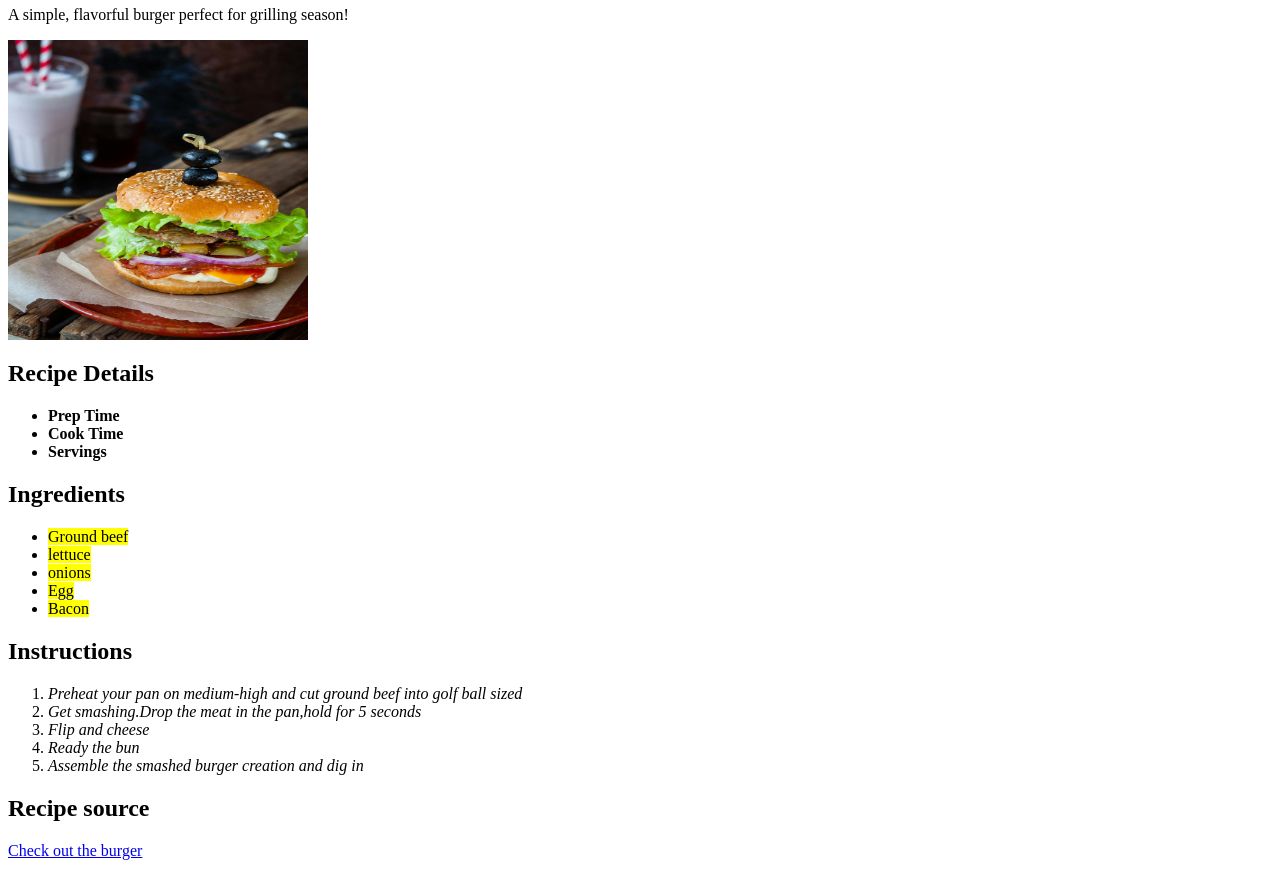
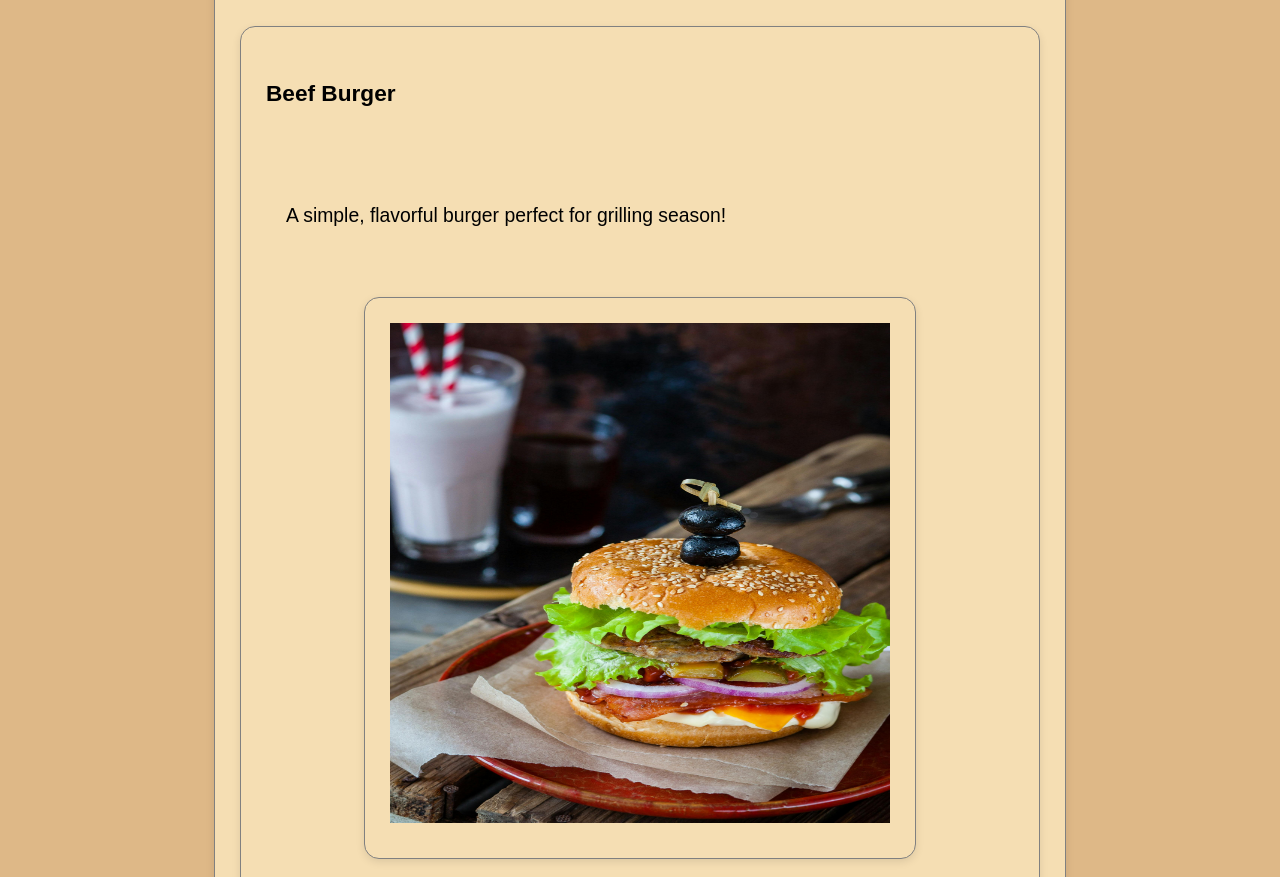
Before and after one commit to azikiwefavour/firstassignment, a plain HTML site: page index.html in a window 1280 px wide. Shown: the part 60-937 px from the top of the page. Drawn offline with Linux system fonts and the light colour scheme.

Commit message:
added sections to the html files and linked a css file to the index.html

```diff
--- a/index.html
+++ b/index.html
@@ -1,23 +1,33 @@
+<!DOCTYPE html>
 <html lang="en">
   <head>
-      <meta charset="UTF-8">
-      <meta name="viewport" content="width=device-width, initial-scale=1.0">
-      <title>Beef Burger Recipe</title>
+    <meta charset="UTF-8" />
+    <meta name="viewport" content="width=device-width, initial-scale=1.0" />
+    <title>Document</title>
+    <link rel="stylesheet" href="./style.css">
   </head>
   <body>
+    <section>
+      <section class="Details">
         <h1>Beef Burger</h1>
         <p>A simple, flavorful burger perfect for grilling season!</p>
         <section>
-         <img src="pexels-pixabay-327158.jpg" alt="Beef Burger" width="300" height="300">
+          <img
+            src="pexels-pixabay-327158.jpg"
+            alt="Beef Burger"
+            height="500px"
+            width="500px"
+          />
         </section>
-      <section>
         <h2>Recipe Details</h2>
         <ul>
           <li><strong>Prep Time</strong></li>
           <li><strong>Cook Time</strong></li>
           <li><strong>Servings </strong></li>
         </ul>
-         <section>
+      </section>
+
+      <section class="Ingredients">
         <h2>Ingredients</h2>
         <ul>
           <li><mark>Ground beef</mark></li>
@@ -27,31 +37,41 @@
           <li><mark>Bacon</mark></li>
         </ul>
       </section>
+
+      <section class="Instructions">
         <h2>Instructions</h2>
         <ol>
-            <li><em>Preheat your pan on medium-high and cut ground beef into
-               golf ball sized
+          <li>
+            <em
+              >Preheat your pan on medium-high and cut ground beef into golf
+              ball sized
             </em>
           </li>
-            <li><em>Get smashing.Drop the meat in the pan,hold
-               for 5 seconds
-               </em>
+          <li>
+            <em>Get smashing.Drop the meat in the pan,hold for 5 seconds </em>
           </li>
           <li><em>Flip and cheese</em></li>
-            <li> <em>Ready the bun</em></li>
+          <li><em>Ready the bun</em></li>
           <li><em>Assemble the smashed burger creation and dig in</em></li>
         </ol>
       </section>
+
+      <section class="source">
         <h2>Recipe source</h2>
-      <a href="https://www.pexels.com/photo/hamburger-with-egg-and-vegetable-1251198/" target="_blank">Check out the burger</a >
-      <section>
+        <a
+          href="https://www.pexels.com/photo/hamburger-with-egg-and-vegetable-1251198/"
+          target="_blank"
+          >Check out the burger</a
+        >
         <h2>Nutrition Facts</h2>
         <ol>
-            <li> <u>Carbohydrates</u></li>
+          <li><u>Carbohydrates</u></li>
           <li><u>Protein</u></li>
           <li><u>Fat</u></li>
           <li><u>Fibers</u></li>
           <li><u>saturated fat</u></li>
         </ol>
       </section>
+    </section>
+  </body>
 </html>
--- /dev/null
+++ b/style.css
@@ -0,0 +1,34 @@
+
+body {
+    background-color: burlywood;
+    margin: 0px;
+    padding: 0px;
+    line-height: 2;
+}
+p {
+    line-height: 1.7;
+    padding: 20px;
+    margin-bottom: 15px;
+}
+section {
+    font-family: Arial, Helvetica, sans-serif;
+    font-size: 1.1em;
+    line-height: 1.6;
+}
+section {
+    max-width: 800px;
+    margin: 30px auto;
+    background-color: wheat;
+    padding: 25px;
+    border-radius: 15px;
+    border: 1px solid grey;
+    box-shadow: 0 3px 8px rgba(0, 0, 0, 0.1);
+    transition: transform 0.5s ease-in-out;
+}
+section:hover {
+    transform: scale(0.9);
+}
+.Details, .Instuction, .Ingredients, .sources {
+    display: grid;
+    grid-template-rows: 1fr 1fr;
+}
```
Lines whose indentation alone changed are shown as unchanged.
